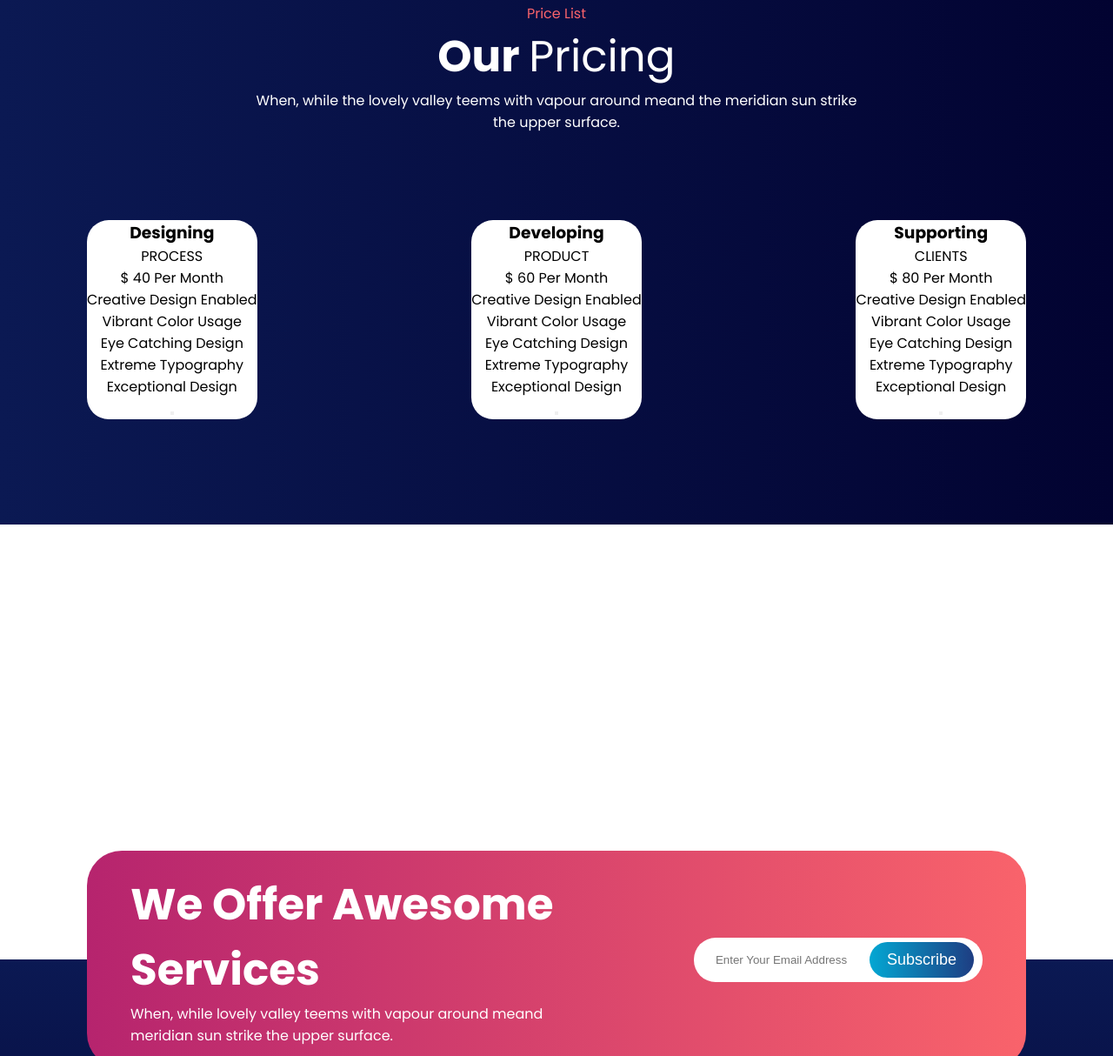
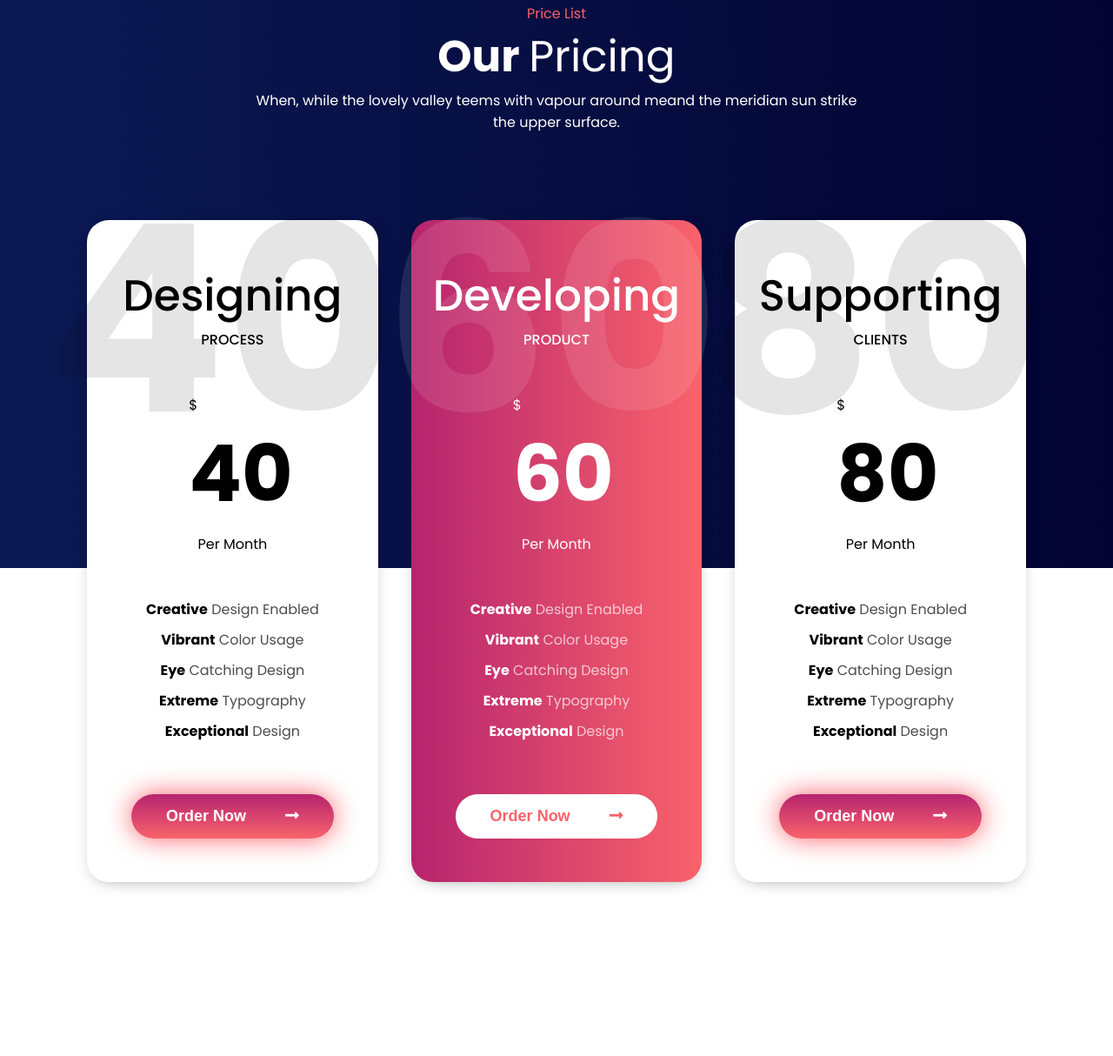
Before and after one commit to DavideSadotti/proj-html-vuejs, a website: page index.html in a window 1280 px wide. Shown: the part 3079-4293 px from the top of the page at 87% size. Drawn offline with nearby package versions, Linux system fonts and the light colour scheme.

Commit message:
Section priceList Completata

```diff
--- a/index.html
+++ b/index.html
@@ -89,9 +89,15 @@
         </div>
         <div>
           <div v-for="item in priceList">
-            <h3>{{ item.title }}</h3>
-            <p>{{ item.what }}</p>
-            <p>$ {{ item.price }} Per Month</p>
+            <div>
+              <h3>{{ item.title }}</h3>
+              <p>{{ item.what }}</p>
+            </div>
+            <div>
+              <span>$</span>
+              <p>{{ item.price }}</p>
+              <span>Per Month</span>
+            </div>
             <ul>
               <li><span>Creative</span> {{ item.creative }}</li>
               <li><span>Vibrant</span> {{ item.vibrant }}</li>
@@ -99,14 +105,16 @@
               <li><span>Extreme</span> {{ item.extreme }}</li>
               <li><span>Exceptional</span> {{ item.exceptional }}</li>
             </ul>
-            <button type="button"></button>
+            <button type="button">Order Now <i class="fas fa-long-arrow-alt-right"></i></button>
+            <p>{{ item.price }}</p>
           </div>
         </div>
       </div>
+      <div class="blog"></div>
     </main>
 
     <!-- DIV TEMPORANEO -->
-    <div style="height:500px"></div>
+    <div style="height:700px"></div>
     <!-- PIE' DI PAGINA -->
     <footer>
       <div>
--- a/src/Partials/_common.scss
+++ b/src/Partials/_common.scss
@@ -19,7 +19,7 @@
   margin: auto;
 }
 
-.jumbotron button, .growBusiness button{
+.jumbotron button, .growBusiness button, .priceList button{
   display: inline-block;
   color: white;
   font-size: $normalFont;
--- a/src/Partials/_main.scss
+++ b/src/Partials/_main.scss
@@ -108,7 +108,7 @@
 
 .priceList{
   background: linear-gradient(90deg, rgba(11,25,83,1) 0%, rgba(2,3,49,1) 100%);
-  height: 700px;
+  height: 750px;
   color: white;
 
   > div:first-of-type{
@@ -139,9 +139,89 @@
       border-radius: 25px;
       color: black;
       text-align: center;
+      width: 31%;
+      box-shadow: 0px 5px 20px -10px rgba(0,0,0,0.5);
+      position: relative;
+
+      > div:first-of-type{
+        margin: 50px 0;
+
+        h3{
+          font-size: $titleFont;
+          font-weight: 500;
+        }
+
+        p{
+          font-weight: 500;
+        }
+      }
+
+      > div:last-of-type{
+        margin: 50px auto;
+        width: 30%;
+
+        span:first-of-type{
+          float: left;
+        }
+
+        p{
+          font-size: 90px;
+          font-weight: bold;
+        }
+      }
 
       li{
         list-style: none;
+        margin: 10px 0;
+        color: rgba(0,0,0,.7);
+
+        span{
+          font-weight: bold;
+          color: black;
+        }
+      }
+
+      button{
+        background: linear-gradient(0deg, rgba(249,99,107,1) 0%, rgba(182,36,110,1) 100%);
+        font-weight: bold;
+        box-shadow: 0px 0px 30px 0px $orangeColor;
+        margin: 50px 0;
+
+        i{
+          margin-left: 40px;
+        }
+      }
+
+      > p{
+        font-size: 300px;
+        position: absolute;
+        top: -110px;
+        right: -20px;
+        font-weight: bold;
+        color: rgba(0,0,0,0.1);
+      };
+    }
+
+    > div:nth-child(2){
+      background: linear-gradient(90deg, rgba(182,36,110,1) 0%, rgba(249,99,107,1) 100%);
+      color: white;
+
+      li{
+        color: rgba(255,255,255,.7);
+
+        span{
+          color: white;
+        }
+      }
+
+      button{
+        box-shadow: none;
+        background: white;
+        color: $orangeColor;
+      }
+
+      > p{
+        color: rgba(255,255,255,.1);
       }
     }
   }
```
Also changed, not shown: dist/app.css.
